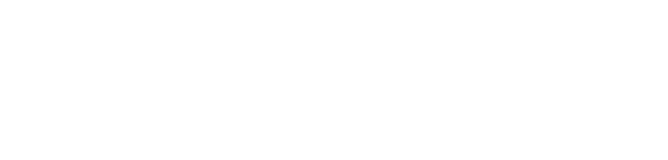
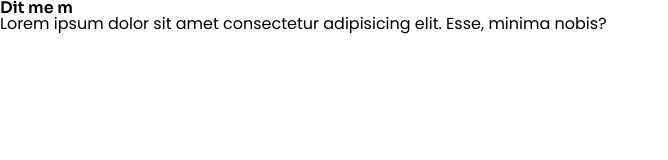
Before and after one commit to thaideptrai218/Project-4-F8, a plain HTML site: page index.html in a window 1280 px wide. Shown: the whole page, without its empty margins (0-668 px from the left). Drawn offline with Linux system fonts and the light colour scheme.

Commit message:
Initiate project

```diff
--- a/assets/css/style.css
+++ b/assets/css/style.css
@@ -8,6 +8,7 @@ html {
 
 body {
     font-size: 1.6rem;
+    font-family: "Poppins", sans-serif;
 }
 
 h1,
@@ -17,7 +18,7 @@ h4,
 h5,
 h6 {
     font-size: 1.6rem;
-    font-family: "Poppins", sans-serif;
+    font-family: "Sora", sans-serif;
 }
 
 input,
--- a/index.html
+++ b/index.html
@@ -97,5 +97,8 @@
         <!-- Style -->
         <link rel="stylesheet" href="./assets/css/style.css" />
     </head>
-    <body></body>
+    <body>
+        <h1>Dit me m</h1>
+        <p>Lorem ipsum dolor sit amet consectetur adipisicing elit. Esse, minima nobis?</p>
+    </body>
 </html>
```
